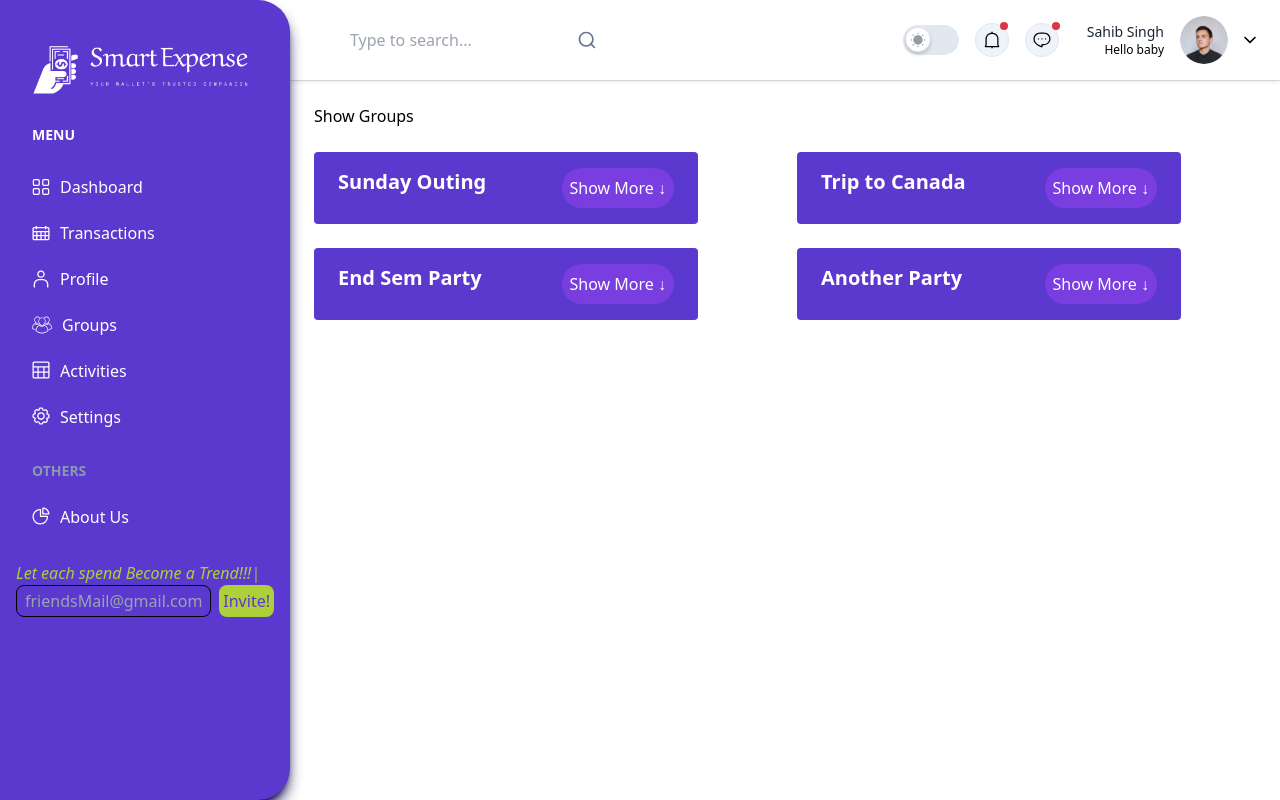
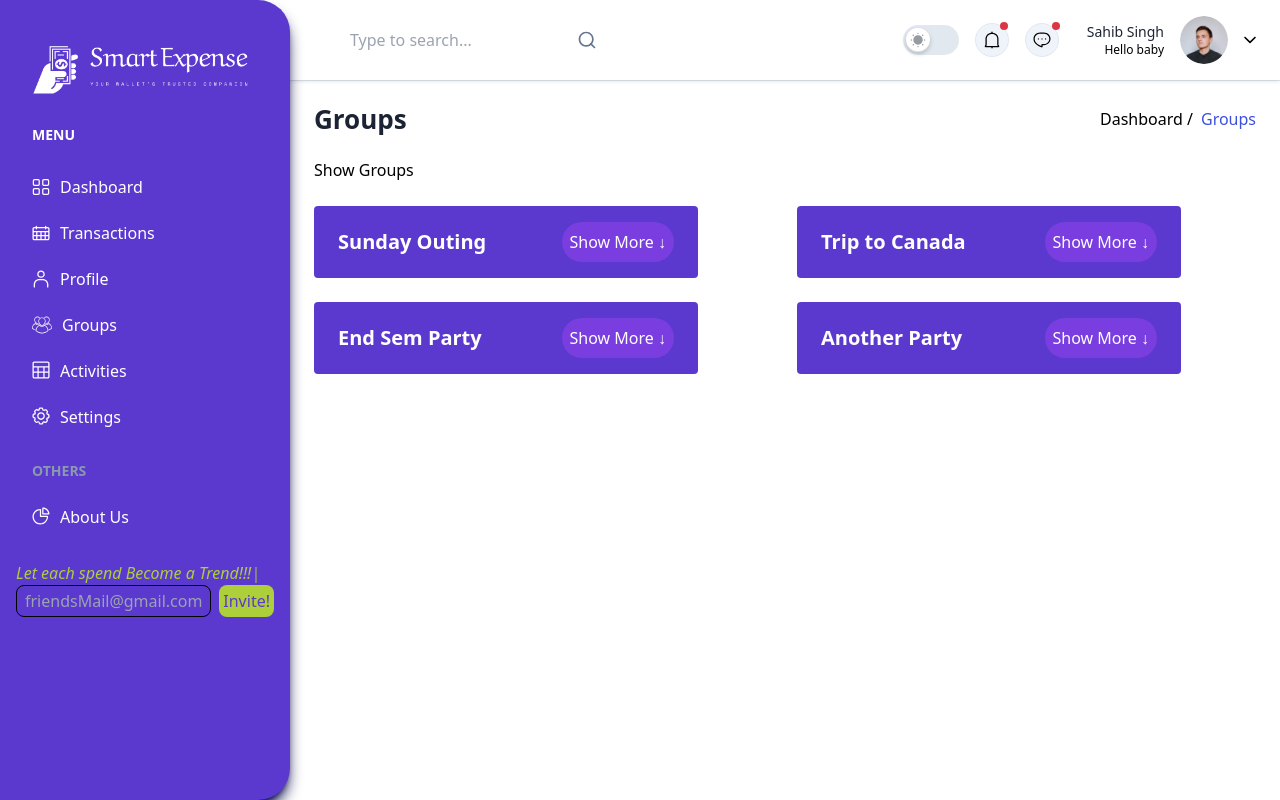
Before and after one commit to Sahib573/saveMoney, a React (Vite) app in the folder frontend/: page /groups in a window 1280 px wide. Built offline with nearby package versions, Linux system fonts and the light colour scheme.

Commit message:
Group Details

```diff
--- a/frontend/src/App.tsx
+++ b/frontend/src/App.tsx
@@ -7,7 +7,7 @@ import SignIn from './pages/Authentication/SignIn';
 import SignUp from './pages/Authentication/SignUp';
 import Loader from './common/Loader';
 import routes from './routes';
-import Sidebar from '../components/Sidebar';
+import Sidebar from './components/Sidebar';
 
 
 const DefaultLayout = lazy(() => import('./layout/DefaultLayout'));
@@ -23,7 +23,7 @@ function App() {
     <Loader />
   ) : (
     <>
-    <Toaster position='top-right' containerClassName='overflow-auto'/>
+      <Toaster position='top-right' containerClassName='overflow-auto' />
 
       <Routes>
         <Route path="/auth/signin" element={<SignIn />} />
@@ -32,7 +32,7 @@ function App() {
           {/* <Route index element={<ECommerce />} /> */}
           {routes.map(({ path, component: Component }) => (
             <Route
-            key={path}
+              key={path}
               path={path}
               element={
                 <Suspense fallback={<Loader />}>
--- a/frontend/src/components/Breadcrumb.tsx
+++ b/frontend/src/components/Breadcrumb.tsx
@@ -1,8 +1,10 @@
 import { Link } from 'react-router-dom';
 interface BreadcrumbProps {
   pageName: string;
+  groupName?: string; // Add 'groupName' as an optional prop
 }
-const Breadcrumb = ({ pageName }: BreadcrumbProps) => {
+
+const Breadcrumb = ({ pageName, groupName }: BreadcrumbProps) => {
   return (
     <div className="mb-6 flex flex-col gap-3 sm:flex-row sm:items-center sm:justify-between">
       <h2 className="text-title-md2 font-semibold text-black dark:text-white">
@@ -14,6 +16,12 @@ const Breadcrumb = ({ pageName }: BreadcrumbProps) => {
           <li>
             <Link to="/">Dashboard /</Link>
           </li>
+          {groupName && (
+            // Render a dynamic link to the group details page
+            <li>
+              <Link to={`/groups/${groupName}`}>{groupName} /</Link>
+            </li>
+          )}
           <li className="text-primary">{pageName}</li>
         </ol>
       </nav>
--- a/frontend/src/components/GroupCard.tsx
+++ b/frontend/src/components/GroupCard.tsx
@@ -1,10 +1,12 @@
 import React, { useState } from "react";
+import { Link } from "react-router-dom";
 
 interface GroupCardProps {
   groupName: string;
   totalExpenses: number;
   members: string[];
   amountsOwed: number[];
+
 }
 
 const GroupCard: React.FC<GroupCardProps> = ({
@@ -22,14 +24,23 @@ const GroupCard: React.FC<GroupCardProps> = ({
   return (
     <div className="max-w-sm rounded hover:shadow-md overflow-hidden hover:scale-105 transition duration-500 ease-in-out hover:shadow-black-100 bg-[#5B39CF]">
       <div className="px-6 py-4">
-        <div className="flex justify-between">
-          <div
-            className={`font-semibold text-xl mb-2 ${
-              isOpen ? "text-white" : "text-white"
-            }`}
+        <div className="flex justify-between items-left">
+          <div className={`font-semibold text-xl text-white flex items-center gap-2`}>
+            {/* <Link to={`/groups/groupdetail`}> */}
+            <Link to={`/groupdetails/${groupName}`}>
+              <span>{groupName}</span>
+            </Link>
+            {isOpen && (
+              <button
+                title="Add Expense"
+                className="text-white bg-[#7A3DDF] rounded-full w-7 h-7 p-0 justify-center hover:bg-[#F6C11E]"
               >
-            {groupName}
+                <span>+</span>
+              </button>
+            )}
           </div>
+
+          <div>
             <button
               onClick={toggleCard}
               className="float-right rounded-full bg-[#7A3DDF] text-white p-2 hover:bg-yellow transition-colors duration-300 ease-in-out"
@@ -37,9 +48,9 @@ const GroupCard: React.FC<GroupCardProps> = ({
               {isOpen ? "Show Less ↑" : "Show More ↓"}
             </button>
           </div>
+        </div>
         <div
-          className={`transition-max-height ease-out duration-300 ${
-            isOpen ? "max-h-96" : "max-h-0 overflow-hidden"
+          className={`transition-max-height ease-out duration-300 ${isOpen ? "max-h-96" : "max-h-0 overflow-hidden"
             }`}
         >
           <p className="text-lg text-white">
@@ -54,8 +65,7 @@ const GroupCard: React.FC<GroupCardProps> = ({
                 <li key={index} className="text-white text-lg">
                   {member}
                   <p
-                    className={`text-base ${
-                      isOwing ? "text-[#00F609]" : "text-[#FC5E3A]"
+                    className={`text-base ${isOwing ? "text-[#00F609]" : "text-[#FC5E3A]"
                       }`}
                   >
                     {isOwing ? "Owes You" : "You Owe"}: $
--- /dev/null
+++ b/frontend/src/components/GroupDetailsCard.tsx
@@ -0,0 +1,31 @@
+import React from "react";
+
+interface GroupDetailCardProps {
+    groupName: string;
+    totalExpenses: number;
+    members: string[];
+    amountsOwed: number[];
+}
+
+const GroupDetailCard: React.FC<GroupDetailCardProps> = ({
+    groupName,
+    totalExpenses,
+    members,
+    amountsOwed,
+}) => {
+    return (
+        <div className="group-detail-card">
+            <h2>{groupName}</h2>
+            <p>Total Expenses: {totalExpenses}</p>
+            <ul>
+                {members.map((member, index) => (
+                    <li key={index}>
+                        {member}: {amountsOwed[index]}
+                    </li>
+                ))}
+            </ul>
+        </div>
+    );
+};
+
+export default GroupDetailCard;
--- a/frontend/src/components/Sidebar.tsx
+++ b/frontend/src/components/Sidebar.tsx
@@ -2,6 +2,7 @@ import React, { useEffect, useRef, useState } from "react";
 import { NavLink, useLocation } from "react-router-dom";
 import Logo from "../images/logo2/default.png";
 import SidebarLinkGroup from "./SidebarLinkGroup";
+//@ts-expect-error
 import ReactTyped from "react-typed";
 
 interface SidebarProps {
--- a/frontend/src/pages/Dashboard/ECommerce.tsx
+++ b/frontend/src/pages/Dashboard/ECommerce.tsx
@@ -2,6 +2,7 @@ import CardFour from "../../components/CardFour.tsx";
 import CardOne from "../../components/CardOne.tsx";
 import ColumnChart from "../../components/ColumnChart.tsx";
 import ChartFive from "../../components/ChartFive.tsx";
+import SettleUpSection from "./SettleUp.tsx";
 import CardTwo from "../../components/CardTwo.tsx";
 import ChartOne from "../../components/ChartOne.tsx";
 import ChartThree from "../../components/ChartThree.tsx";
@@ -22,7 +23,9 @@ const ECommerce = () => {
         <CardTwo />
         <CardThree />
         <CardFour />
+
       </div> */}
+      <SettleUpSection />
 
       <div className=" grid grid-cols-10 gap-4 md:mt-6 md:gap-6 2xl:mt-7.5 2xl:gap-7.5">
 
--- /dev/null
+++ b/frontend/src/pages/Dashboard/SettleUp.tsx
@@ -0,0 +1,45 @@
+import React from 'react';
+
+const SettleUpSection: React.FC = () => {
+    return (
+        <div className="bg-gray-200 p-6 rounded-lg shadow-md">
+            <h2 className="text-2xl font-semibold mb-4">Settle Up</h2>
+
+            <div className="grid grid-cols-1 sm:grid-cols-2 gap-4">
+                <div className="bg-white p-4 rounded-lg shadow">
+                    <h3 className="text-lg font-semibold mb-2">You Owe</h3>
+                    <ul>
+                        {/* Sample list of amounts you owe */}
+                        <li className="flex justify-between items-center mb-2">
+                            <span>Friend 1</span>
+                            <span className="text-red-500 font-semibold">-$50.00</span>
+                        </li>
+                        <li className="flex justify-between items-center mb-2">
+                            <span>Friend 2</span>
+                            <span className="text-red-500 font-semibold">-$30.00</span>
+                        </li>
+                        {/* Add more list items as needed */}
+                    </ul>
+                </div>
+
+                <div className="bg-white p-4 rounded-lg shadow">
+                    <h3 className="text-lg font-semibold mb-2">You Are Owed</h3>
+                    <ul>
+                        {/* Sample list of amounts you are owed */}
+                        <li className="flex justify-between items-center mb-2">
+                            <span>Friend 3</span>
+                            <span className="text-green-500 font-semibold">$20.00</span>
+                        </li>
+                        <li className="flex justify-between items-center mb-2">
+                            <span>Friend 4</span>
+                            <span className="text-green-500 font-semibold">$40.00</span>
+                        </li>
+                        {/* Add more list items as needed */}
+                    </ul>
+                </div>
+            </div>
+        </div>
+    );
+};
+
+export default SettleUpSection;
--- a/frontend/src/pages/Groups.tsx
+++ /dev/null
@@ -1,50 +0,0 @@
-import GroupCard from "../components/GroupCard";
-
-const Groups = () => {
-  const groups = [
-    {
-      groupName: "Sunday Outing",
-      totalExpenses: 1500,
-      members: ["Sahib", "Kush", "Parul"],
-      amountsOwed: [+50.0, +25.0, -75.0],
-    },
-    {
-      groupName: "Trip to Canada",
-      totalExpenses: 87750,
-      members: ["Somesh", "Sahib", "Parul", "Kush"],
-      amountsOwed: [+50000.0, -25000.0, 750.0, 6000.0],
-    },
-    {
-      groupName: "End Sem Party",
-      totalExpenses: 7750,
-      members: ["Ram", "Sham", "Keval", "Kush"],
-      amountsOwed: [50000.0, 25000.0, 750.0, -6000.0],
-    },
-    {
-      groupName: "Another Party",
-      totalExpenses: 5000,
-      members: ["Alice", "Bob", "Carol"],
-      amountsOwed: [-2000.0, 2500.0, -500.0],
-    },
-  ];
-
-  return (
-    <div>
-      <h1>Show Groups</h1>
-      <div className="grid grid-cols-1 md:grid-cols-2 2xl:grid-cols-3 gap-4 md:mt-6 md:gap-6 2xl:mt-7.5 2xl:gap-7.5">
-        {groups.map((group, index) => (
-          <div key={index} className="max-h-80">
-            <GroupCard
-              groupName={group.groupName}
-              totalExpenses={group.totalExpenses}
-              members={group.members}
-              amountsOwed={group.amountsOwed}
-            />
-          </div>
-        ))}
-      </div>
-    </div>
-  );
-};
-
-export default Groups;
--- /dev/null
+++ b/frontend/src/pages/Groups/GroupDetail.tsx
@@ -0,0 +1,57 @@
+import React, { useState } from "react";
+import Breadcrumb from "../../components/Breadcrumb";
+import { useParams } from "react-router-dom";
+import GroupDetailCard from "../../components/GroupDetailsCard";
+
+interface Group {
+    groupName: string;
+    totalExpenses: number;
+    members: string[];
+    amountsOwed: number[];
+}
+
+const GroupDetail: React.FC = () => {
+    const { groupName } = useParams<{ groupName: string }>();
+
+
+    const groups: Group[] = [
+        {
+            groupName: "Sunday Outing",
+            totalExpenses: 1500,
+            members: ["Sahib", "Kush", "Parul"],
+            amountsOwed: [+50.0, +25.0, -75.0],
+        },
+        {
+            groupName: "Trip to Canada",
+            totalExpenses: 87750,
+            members: ["Somesh", "Sahib", "Parul", "Kush"],
+            amountsOwed: [+50000.0, -25000.0, 750.0, 6000.0],
+        },
+
+    ];
+
+    // Url basis
+    const selectedGroup = groups.find((group) => group.groupName === groupName);
+
+
+    return (
+        <>
+            <Breadcrumb pageName="Groups" />
+            <div>
+                <h1>Group Details</h1>
+                {selectedGroup ? (
+                    <GroupDetailCard
+                        groupName={selectedGroup.groupName}
+                        totalExpenses={selectedGroup.totalExpenses}
+                        members={selectedGroup.members}
+                        amountsOwed={selectedGroup.amountsOwed}
+                    />
+                ) : (
+                    <p>Group not found.</p>
+                )}
+            </div>
+        </>
+    );
+};
+
+export default GroupDetail;
--- /dev/null
+++ b/frontend/src/pages/Groups/Groups.tsx
@@ -0,0 +1,64 @@
+import React, { useState } from "react";
+import Breadcrumb from "../../components/Breadcrumb.tsx";
+import GroupCard from "../../components/GroupCard.tsx";
+
+interface Group {
+  groupName: string;
+  totalExpenses: number;
+  members: string[];
+  amountsOwed: number[];
+}
+
+const Groups: React.FC = () => {
+  const groups = [
+    {
+      groupName: "Sunday Outing",
+      totalExpenses: 1500,
+      members: ["Sahib", "Kush", "Parul"],
+      amountsOwed: [+50.0, +25.0, -75.0],
+    },
+    {
+      groupName: "Trip to Canada",
+      totalExpenses: 87750,
+      members: ["Somesh", "Sahib", "Parul", "Kush"],
+      amountsOwed: [+50000.0, -25000.0, 750.0, 6000.0],
+    },
+    {
+      groupName: "End Sem Party",
+      totalExpenses: 7750,
+      members: ["Ram", "Sham", "Keval", "Kush"],
+      amountsOwed: [50000.0, 25000.0, 750.0, -6000.0],
+    },
+    {
+      groupName: "Another Party",
+      totalExpenses: 5000,
+      members: ["Alice", "Bob", "Carol"],
+      amountsOwed: [-2000.0, 2500.0, -500.0],
+    },
+  ];
+
+
+
+  return (
+    <>
+      <Breadcrumb pageName="Groups" />
+      <div>
+        <h1>Show Groups</h1>
+        <div className="grid grid-cols-1 md:grid-cols-2 2xl:grid-cols-3 gap-4 md:mt-6 md:gap-6 2xl:mt-7.5 2xl:gap-7.5">
+          {groups.map((group, index) => (
+            <div key={index} className="max-h-80">
+              <GroupCard
+                groupName={group.groupName}
+                totalExpenses={group.totalExpenses}
+                members={group.members}
+                amountsOwed={group.amountsOwed}
+              />
+            </div>
+          ))}
+        </div>
+      </div>
+    </>
+  );
+};
+
+export default Groups;
```
Also changed, not shown: frontend/src/routes/index.ts (+7 -1 lines), frontend/package.json (line endings or trailing spaces). Lines whose indentation alone changed are shown as unchanged.
